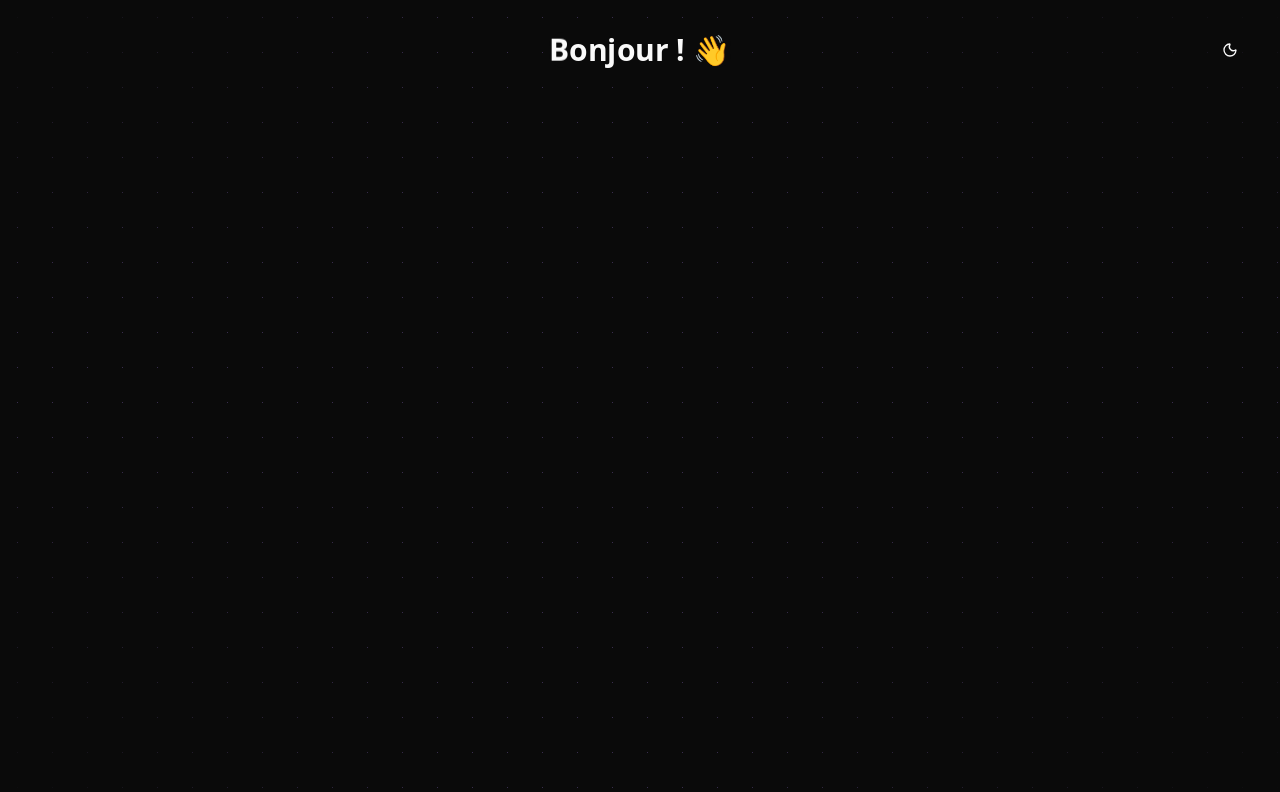
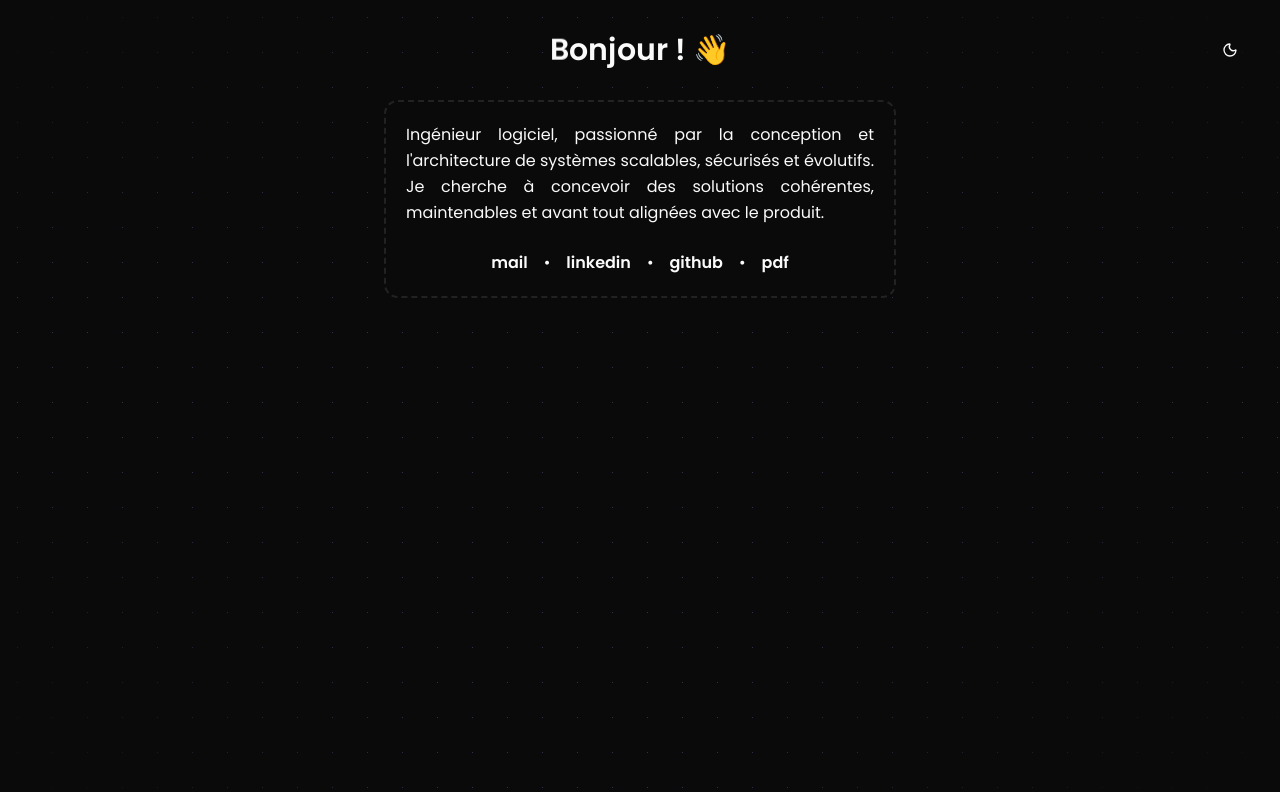
Before and after one commit to Edracoon/portfolio-front, a React (Vite) app: page / in a window 1280 px wide. Shown: the top 792 px of the page. Built offline with nearby package versions, Linux system fonts and the light colour scheme.

Commit message:
feat: catch line + links

```diff
--- a/src/App.tsx
+++ b/src/App.tsx
@@ -8,10 +8,6 @@ import SplitText from "./components/SplitText";
 import BackgroundDots from './components/BackgroundDots';
 
 export function App() {
-
-    const handleAnimationComplete = () => {
-        console.log('done');
-    };
 
     return (
         <>
@@ -32,8 +28,21 @@ export function App() {
                         threshold={0.1}
                         rootMargin="-100px"
                         textAlign="center"
-                        onLetterAnimationComplete={handleAnimationComplete}
                     />
+                </Card>
+            </div>
+            <div className="flex flex-col text-center items-center px-6">
+                {/* rounded-2xl border-3 border-accent-foreground border-dashed */}
+                <Card className="border-2 border-dashed bg-background shadow-none p-5 max-w-lg text-justify leading-relaxed">
+                    Ingénieur logiciel, passionné par la conception et l'architecture de
+                    systèmes scalables, sécurisés et évolutifs.
+                    Je cherche à concevoir des solutions cohérentes, maintenables et avant tout alignées avec le produit.
+                    <div className="flex flex-row gap-4 z-10 bg-background justify-center">
+                        <a className="text-md font-semibold cursor-pointer" href="mailto:edgar.pfennig@gmail.com" aria-label="email" target="_blank">mail</a>•
+                        <a className="text-md font-semibold cursor-pointer" href="https://www.linkedin.com/in/edgar-pfennig-02a291236" aria-label="linkedIn" target="_blank">linkedin</a>•
+                        <a className="text-md font-semibold cursor-pointer" href="https://github.com/Edracoon" aria-label="github" target="_blank">github</a>•
+                        <a className="text-md font-semibold cursor-pointer" href="/public/edgar-pfennig-cv.pdf" aria-label="pdf-cv" target="_blank" >pdf</a>
+                    </div>
                 </Card>
             </div>
             <div className="m-8 absolute top-0 right-0 ">
--- a/src/components/BackgroundDots.tsx
+++ b/src/components/BackgroundDots.tsx
@@ -4,7 +4,7 @@ const BgDots = styled.div`
     &::before {
         content: "";
         pointer-events: none;
-        z-index: 0;
+        z-index: -3;
         -webkit-mask-composite: source-in;
         background-image: radial-gradient(circle,#392e4e 1px,#0000 1px);
         background-size: 35px 35px;
@@ -19,7 +19,7 @@ const BgDots = styled.div`
 `
 
 function BackgroundDots() {
-    return <BgDots className="w-full h-full pointer-events-none z-[-3] overflow-hidden relative" />
+    return <BgDots className="w-full h-full z-[-3] overflow-hidden relative" />
 }
 
 export default BackgroundDots;
--- a/src/index.css
+++ b/src/index.css
@@ -4,7 +4,8 @@
 @custom-variant dark (&:is(.dark *));
 
 :root {
-    font-family: system-ui, Avenir, Helvetica, Arial, sans-serif;
+    /* font-family: system-ui, Avenir, Helvetica, Arial, sans-serif; */
+    font-family: "Poppins", sans-serif;
     line-height: 1.5;
     font-weight: 400;
 
--- a/src/index.html
+++ b/src/index.html
@@ -1,13 +1,21 @@
 <!doctype html>
 <html lang="en">
-  <head>
+
+<head>
     <meta charset="UTF-8" />
     <meta name="viewport" content="width=device-width, initial-scale=1.0" />
     <link rel="icon" type="image/svg+xml" href="./logo.svg" />
-    <title>Edgar Pfennig — Software Engineer</title>
+    <title>Edgar Pfennig - Software Engineer</title>
     <script type="module" src="./frontend.tsx" async></script>
-  </head>
-  <body>
+    <link rel="preconnect" href="https://fonts.googleapis.com">
+    <link rel="preconnect" href="https://fonts.gstatic.com" crossorigin>
+    <link
+        href="https://fonts.googleapis.com/css2?family=Poppins:ital,wght@0,100;0,200;0,300;0,400;0,500;0,600;0,700;0,800;0,900;1,100;1,200;1,300;1,400;1,500;1,600;1,700;1,800;1,900&family=Ubuntu:ital,wght@0,300;0,400;0,500;0,700;1,300;1,400;1,500;1,700&display=swap"
+        rel="stylesheet">
+</head>
+
+<body>
     <div id="root"></div>
-  </body>
+</body>
+
 </html>
--- a/src/index.ts
+++ b/src/index.ts
@@ -6,27 +6,15 @@ const server = serve({
         // Serve index.html for all unmatched routes.
         "/*": index,
 
-    "/api/hello": {
-      async GET(req) {
-        return Response.json({
-          message: "Hello, world!",
-          method: "GET",
-        });
-      },
-      async PUT(req) {
-        return Response.json({
-          message: "Hello, world!",
-          method: "PUT",
-        });
-      },
-    },
+        "/public/*": async (req) => {
+            const url = new URL(req.url);
+            const filePath = `.${url.pathname}`;
+            const file = Bun.file(filePath);
 
-    "/api/hello/:name": async req => {
-      const name = req.params.name;
-      return Response.json({
-        message: `Hello, ${name}!`,
-      });
-    },
+            if (await file.exists())
+                return new Response(file);
+            return new Response("Not found", { status: 404 });
+        }
     },
 
     development: process.env.NODE_ENV !== "production" && {
```
Also changed, not shown: 1 other file (tests, documents, lock files or other folders). Lines whose indentation alone changed are shown as unchanged.
